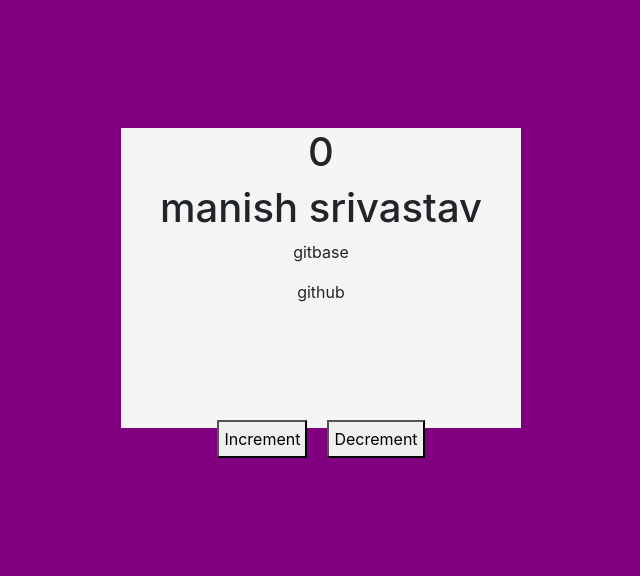
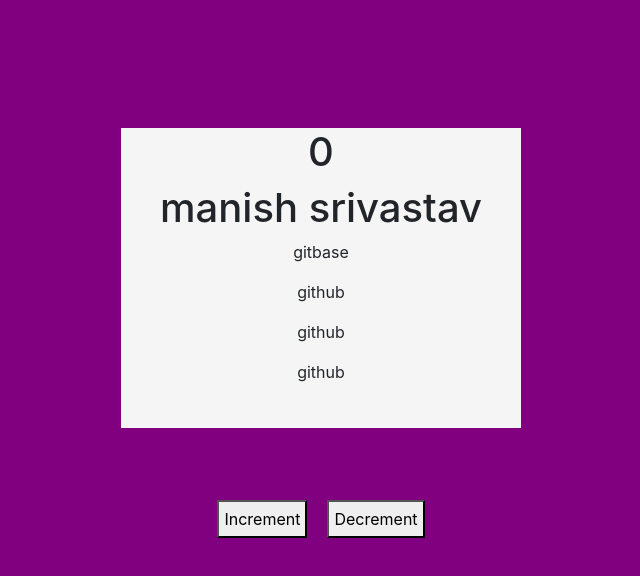
Before and after one commit to ManishSrivastav09/IncrementOrder, a React (Create React App) app: page / in a window 1280 px wide. Shown: the top 576 px of the page, without its empty margins (327-967 px from the left). Built offline with nearby package versions, Linux system fonts and the light colour scheme.

Commit message:
initial commit

```diff
--- a/src/Component13/App.jsx
+++ b/src/Component13/App.jsx
@@ -48,6 +48,8 @@ const App = () => {
           <h1>manish srivastav</h1>
           <p>gitbase</p>
           <p>github</p>
+          <p>github</p>
+          <p>github</p>
           <button onClick={increment}>Increment</button>
           <button onClick={decrement}>Decrement</button>
         </div>
```
